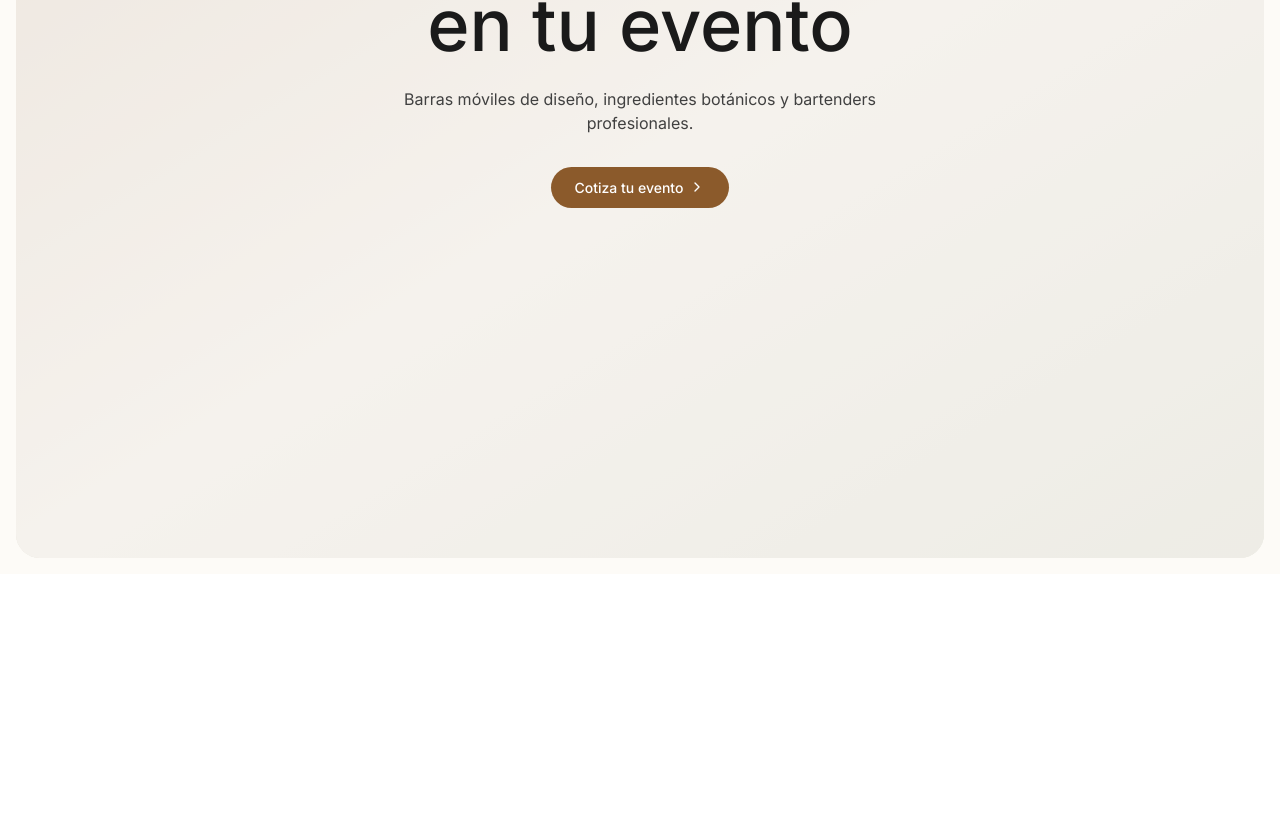
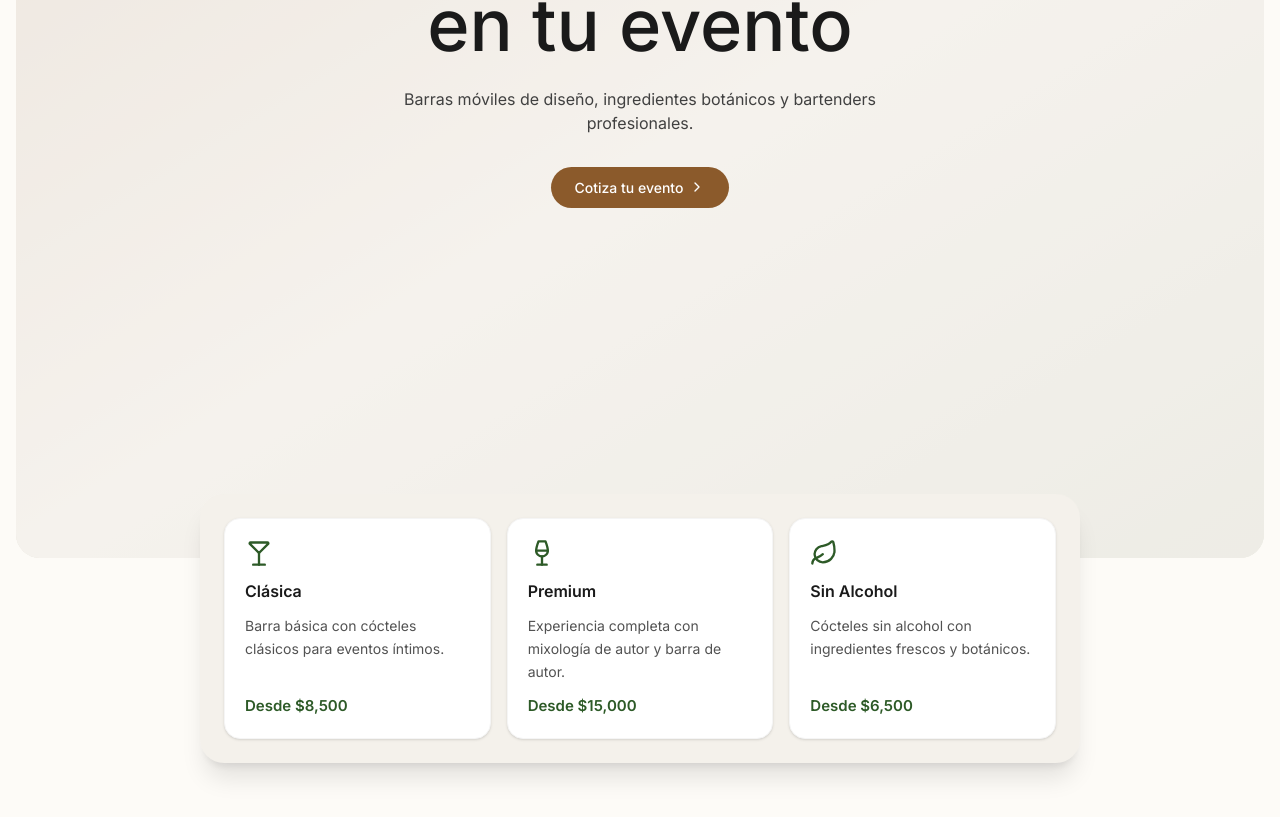
Before and after one commit to JeremiasBustos02/entre-tragos-v2, a React (Vite) app: page / in a window 1280 px wide. Shown: the part 305-1122 px from the top of the page. Before the commit the page ends 879 px from the top, so only its background shows below. Built offline with nearby package versions, Linux system fonts and the light colour scheme.

Commit message:
feat: cards de servicios

```diff
--- a/src/App.tsx
+++ b/src/App.tsx
@@ -1,11 +1,15 @@
 import HeroSection from './app/components/HeroSection';
 import Navbar from './app/components/Navbar';
+import ServicesTray from './app/components/ServicesTray';
 
 function App() {
   return (
     <div className="min-h-screen w-full bg-[#FDFBF7] p-3 sm:p-4 font-sans">
       <Navbar />
       <HeroSection />
+      <main className="flex justify-center px-3 sm:px-4 pb-12 sm:pb-16">
+        <ServicesTray />
+      </main>
     </div>
   );
 }
--- /dev/null
+++ b/src/app/components/ServiceCard.tsx
@@ -0,0 +1,26 @@
+import { type LucideProps } from 'lucide-react';
+import { Leaf, Martini, Wine } from 'lucide-react';
+
+import type { IconType, ServiceCardProps } from '../types/services';
+
+const ICON_MAP: Record<IconType, React.ComponentType<LucideProps>> = {
+  martini: Martini,
+  wine: Wine,
+  leaf: Leaf,
+};
+
+export default function ServiceCard({ title, description, price, iconType }: ServiceCardProps) {
+  const IconComponent = ICON_MAP[iconType];
+
+  return (
+    <article className="bg-white rounded-2xl p-5 shadow-sm border border-neutral-100 flex flex-col gap-3">
+      <IconComponent className="w-7 h-7 text-[#2D5A27]" aria-hidden="true" />
+
+      <h3 className="text-[16px] font-semibold text-[#1A1A1A]">{title}</h3>
+
+      <p className="text-[14px] text-neutral-600 leading-relaxed">{description}</p>
+
+      <p className="mt-auto text-[15px] font-semibold text-[#2D5A27]">{price}</p>
+    </article>
+  );
+}
--- /dev/null
+++ b/src/app/components/ServicesTray.tsx
@@ -0,0 +1,36 @@
+import type { ServiceCardProps } from '../types/services';
+
+import ServiceCard from './ServiceCard';
+
+const SERVICES: ServiceCardProps[] = [
+  {
+    title: 'Clásica',
+    description: 'Barra básica con cócteles clásicos para eventos íntimos.',
+    price: 'Desde $8,500',
+    iconType: 'martini',
+  },
+  {
+    title: 'Premium',
+    description: 'Experiencia completa con mixología de autor y barra de autor.',
+    price: 'Desde $15,000',
+    iconType: 'wine',
+  },
+  {
+    title: 'Sin Alcohol',
+    description: 'Cócteles sin alcohol con ingredientes frescos y botánicos.',
+    price: 'Desde $6,500',
+    iconType: 'leaf',
+  },
+];
+
+export default function ServicesTray() {
+  return (
+    <section className="bg-[#F4F1EB] rounded-3xl p-4 sm:p-6 w-full max-w-[880px] mx-auto shadow-xl relative z-20 mt-[-4rem]">
+      <div className="grid grid-cols-1 sm:grid-cols-3 gap-4">
+        {SERVICES.map((service) => (
+          <ServiceCard key={service.iconType} {...service} />
+        ))}
+      </div>
+    </section>
+  );
+}
--- /dev/null
+++ b/src/app/types/services.ts
@@ -0,0 +1,8 @@
+export type IconType = 'martini' | 'wine' | 'leaf';
+
+export interface ServiceCardProps {
+  title: string;
+  description: string;
+  price: string;
+  iconType: IconType;
+}
```
